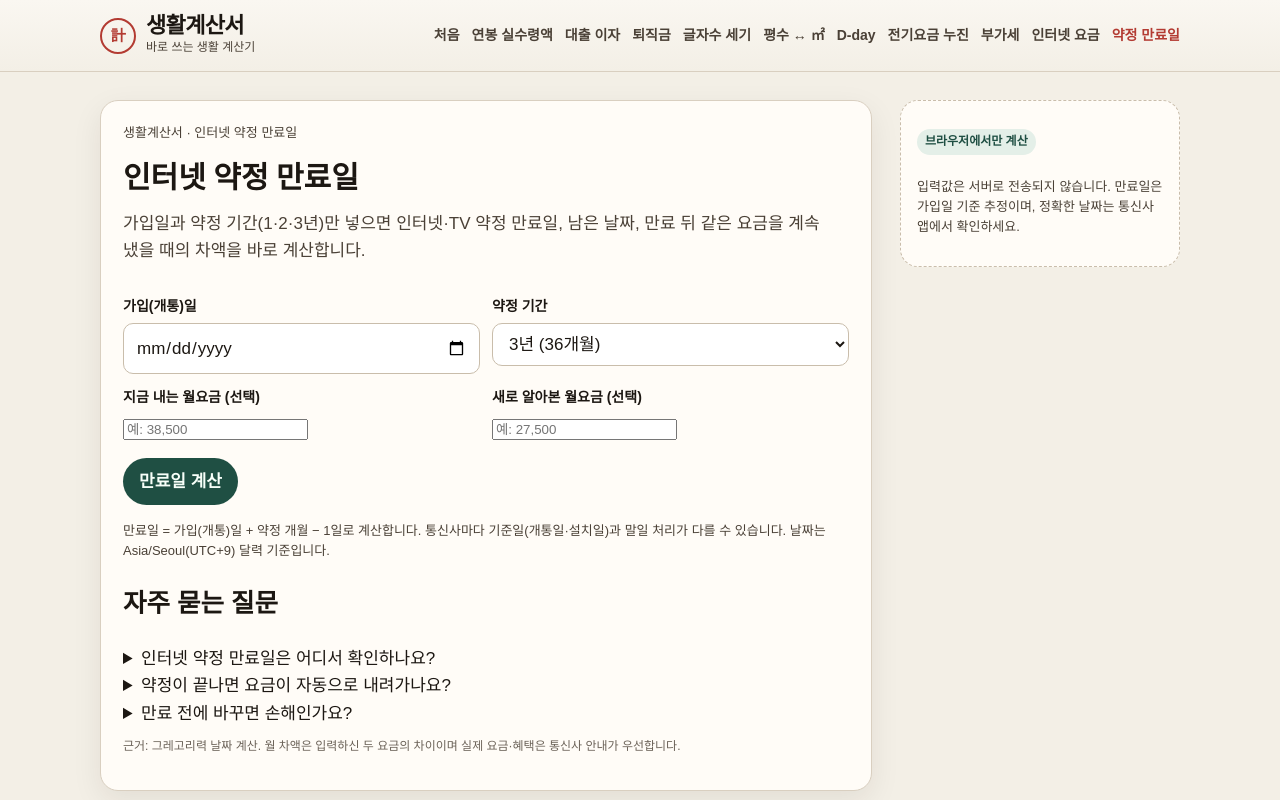
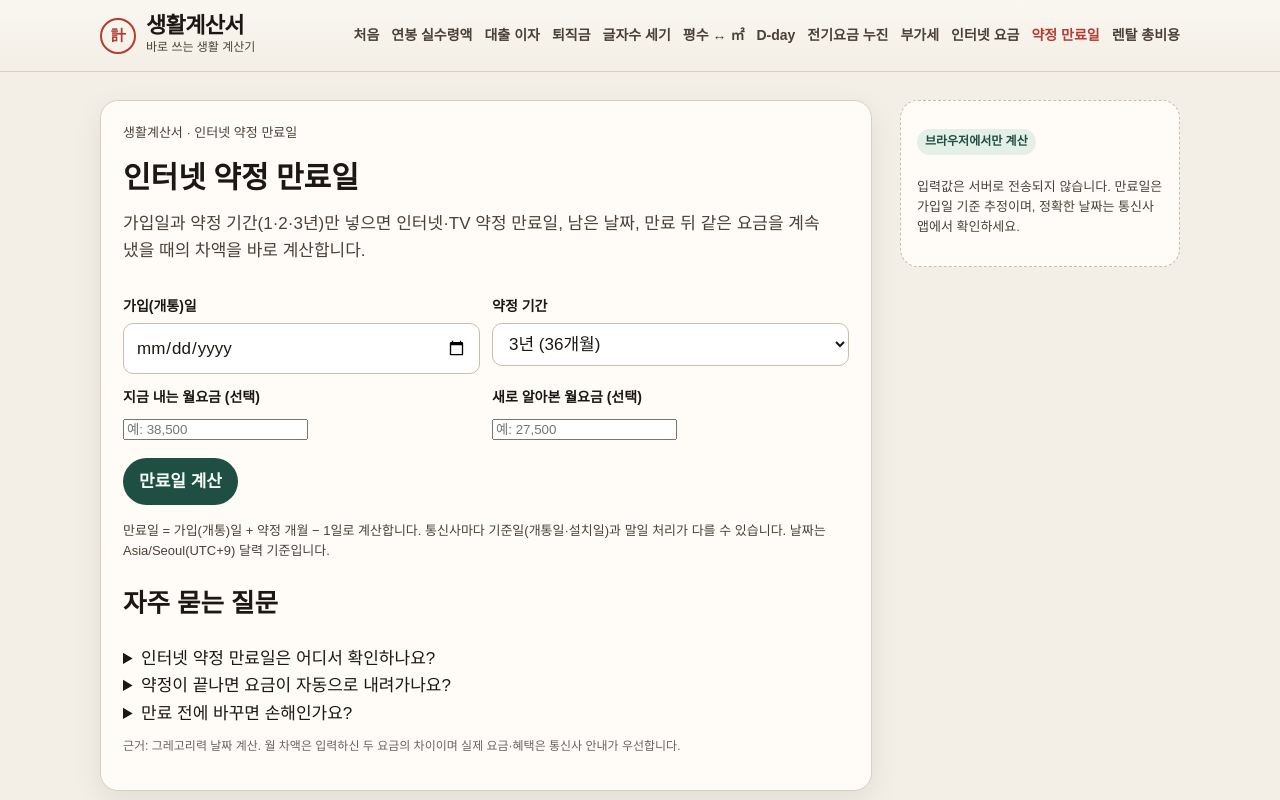
Before and after one commit to biojuho/life-calculator, a plain HTML site: page tools/internet-contract/index.html in a window 1280 px wide. Shown: the top 800 px of the page. Drawn offline with Linux system fonts and the light colour scheme; a web font is replaced by a local one.

Commit message:
Link 렌탈 총비용 from menus (4/4)

```diff
--- a/tools/internet-contract/index.html
+++ b/tools/internet-contract/index.html
@@ -40,6 +40,7 @@
       <a href="../../tools/vat/">부가세</a>
       <a href="../../tools/internet/">인터넷 요금</a>
       <a href="../../tools/internet-contract/" aria-current="page">약정 만료일</a>
+      <a href="../../tools/rental/">렌탈 총비용</a>
     </nav>
     <button class="hamb" type="button" aria-expanded="false" aria-controls="mnav">메뉴</button>
   </div>
@@ -55,6 +56,7 @@
       <a href="../../tools/vat/">부가세</a>
       <a href="../../tools/internet/">인터넷 요금</a>
       <a href="../../tools/internet-contract/" aria-current="page">약정 만료일</a>
+      <a href="../../tools/rental/">렌탈 총비용</a>
   </nav></div>
 </header>
 <main class="wrap layout">
```
Also changed, not shown: tools/severance/index.html (+2 -0 lines), tools/vat/index.html (+2 -0 lines).
